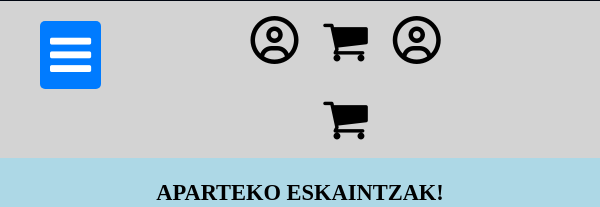
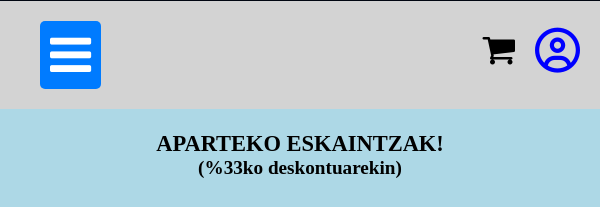
Before and after one commit to iguisado228/2Erronka, a PHP site: page /index_m.php in a window 600 px wide. Shown: the part 204-411 px from the top of the page. Run offline with PHP 8.4, Linux system fonts and the light colour scheme; some libraries are stand-ins or nearby versions.

Commit message:
CSS-arekin arazoak konponduta

```diff
--- a/WebOrria/Web/css_m.css
+++ b/WebOrria/Web/css_m.css
@@ -72,12 +72,19 @@ body {
     height: 200px;
     box-shadow: 0px 0px 10px 0px #000B1F ;
 }
-#ikonoa {
-    margin: 10px;
-    padding: 5px;
-    color: black;
-    font-size: 250%;
-
+.karritoa {
+        position: relative;
+        float: right;
+        font-size: 35px;
+        margin-right:20px;
+        margin-top: 30px;
+}
+.right {
+        position: relative;
+        font-size: 45px;
+        float: right;
+        margin-top: 25px;
+        text-decoration: none;
 }
 }
 
@@ -87,18 +94,24 @@ body {
         height: 200px;
         box-shadow: 0px 0px 10px 0px #000B1F ;
     }
-    #ikonoa {
-        margin: 10px;
-        padding: 5px;
-        color: black;
-        font-size: 250%;
-        margin-left: auto;
+    .karritoa {
+        position: relative;
+        float: right;
+        font-size: 35px;
+        margin-right:20px;
+        margin-top: 30px;
+    }
+    .right {
+        position: relative;
+        font-size: 45px;
+        float: right;
+        margin-top: 25px;
+        text-decoration: none;
     }
     }
 
 .content {
     background-color: lightblue;
-    width: 100%;
 }
 
 
@@ -387,9 +400,11 @@ a {
 .eskainitakoZerbitzuak{
     display: grid;
     grid-template-areas:
-        ' garraioZerbitzua'
-         'bezeroarenArreta'
-        ' paketearenJarraipena';
+        'header'
+        'nav'
+        'garraioZerbitzua'
+        'bezeroarenArreta'
+        'paketearenJarraipena';
 
     width: 70%;
     font-size: 150%;
--- a/WebOrria/Web/menu.php
+++ b/WebOrria/Web/menu.php
@@ -24,8 +24,6 @@
 <body>
 
 
-    <a class="right" href="#"><i class="fa fa-user-circle-o" id="ikonoa" aria-hidden="true"></i></a>
-    <a href="karritoa.php"></a><i class="fa fa-shopping-cart" id="ikonoa" aria-hidden="true"></i>
     <div class="menu-container">
         <div class="menu-icon">
             <i class="fa fa-bars" aria-hidden="true"></i>
@@ -42,8 +40,8 @@
     <a class="right" href="#"><i class="fa fa-user-circle-o" id="ikonoa" aria-hidden="true"></i></a>
     <div class="karritoa">
         <i class="fa fa-shopping-cart" id="ikonoa" aria-hidden="true"></i>
+    </div>
 
-    </div>
 
 
     <!-- kontenedore honetan, Saio hasiera kargatuko da -->
```
